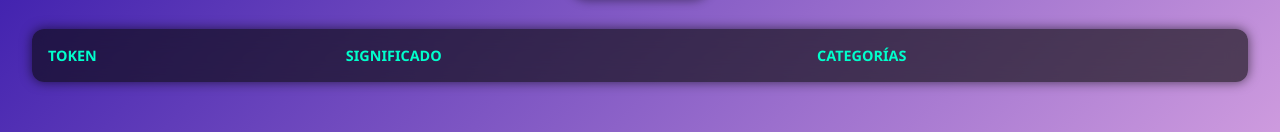
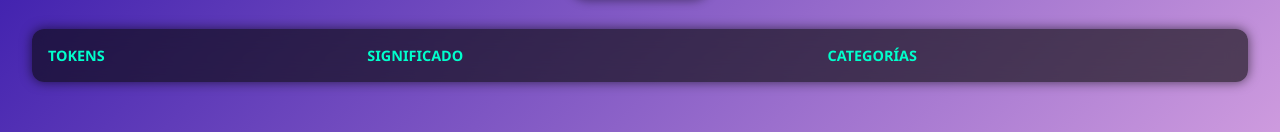
Before and after one commit to gabriela121212/analizador_lexico1, a website built with Vite: page index.html in a window 1280 px wide. Shown: the part 368-500 px from the top of the page. Built offline with nearby package versions, Linux system fonts and the light colour scheme.

Commit message:
ultima analiza

```diff
--- a/index.html
+++ b/index.html
@@ -23,7 +23,7 @@
   <table id="tablaTokens">
     <thead>
       <tr>
-        <th>Token</th><th>Significado
+        <th>Tokens</th><th>Significado
 
         </th><th>Categorías</th>
       </tr>
```
